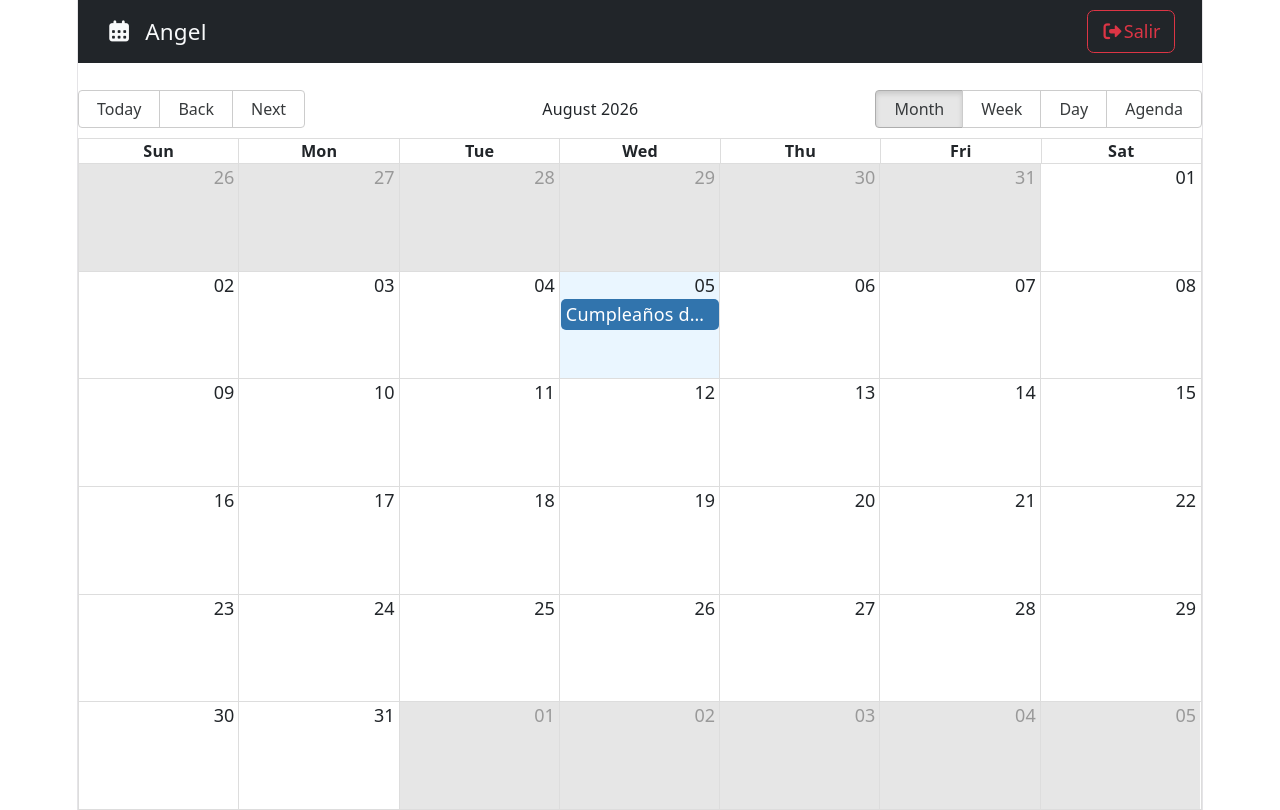
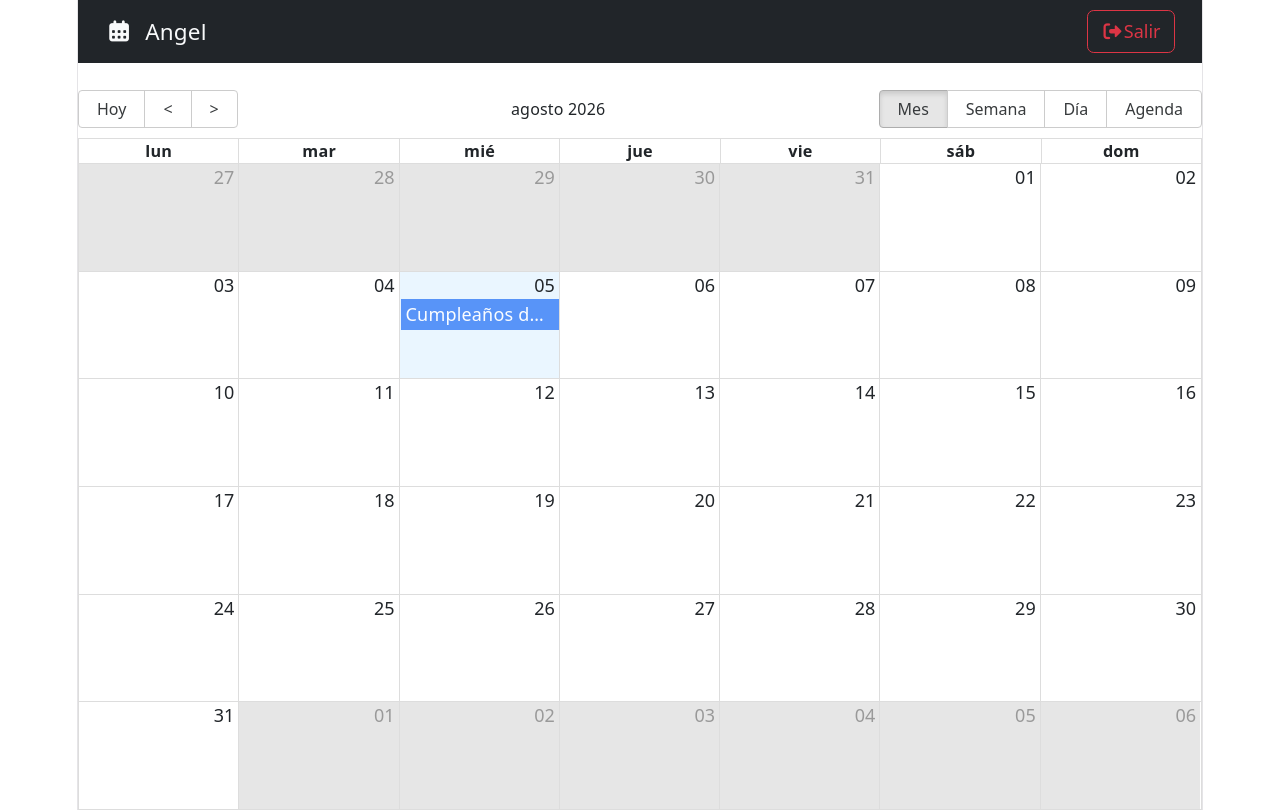
Before and after one commit to angelguzman97/react-08-calendar, a React (Vite) app: page / in a window 1280 px wide. Built offline with nearby package versions, Linux system fonts and the light colour scheme.

Commit message:
Configuraciones adicionales al calendario

```diff
--- a/src/calendar/pages/CalendarPage.tsx
+++ b/src/calendar/pages/CalendarPage.tsx
@@ -1,22 +1,24 @@
-import { Calendar, dateFnsLocalizer } from 'react-big-calendar';
+import { Calendar } from 'react-big-calendar';
 import 'react-big-calendar/lib/css/react-big-calendar.css';
-import { format, parse, startOfWeek, getDay, addHours } from 'date-fns'
-import { enUS } from 'date-fns/locale';
+import { addHours } from 'date-fns'
 
 import { Navbar } from '../';
+import { localizer, getMessagesES } from '../../helpers';
 
-const locales = {
-  'en-US': enUS,
-};
-const localizer = dateFnsLocalizer({
-  format,
-  parse,
-  startOfWeek,
-  getDay,
-  locales,
-});
+interface CalendarEvent {
+  title: string;
+  notes: string;
+  start: Date;
+  end: Date;
+  bgColor: string;
+  user: {
+    _id: string;
+    name: string;
+  };
+}
 
-const myEventsList = [{
+
+const myEventsList: CalendarEvent[] = [{
   title: 'Cumpleaños del jefe',
   notes: 'Hay que comprar pastel',
   start: new Date(),
@@ -30,17 +32,35 @@ const myEventsList = [{
 
 export const CalendarPage = () => {
 
+  const eventStyleGetter = (event: CalendarEvent, start: Date, end: Date, isSelected: boolean) => {
+    console.log({ event, start, end, isSelected });
+
+    const style: React.CSSProperties = {
+      backgroundColor: '#347cf7',
+      borderRadius: '0px',
+      opacity: 0.8,
+      color: 'white'
+    };
+
+    return {
+      style
+    }
+
+  }
 
   return (
     <>
       <Navbar />
 
       <Calendar
+        culture='es'
         localizer={localizer}
         events={myEventsList}
         startAccessor="start"
         endAccessor="end"
         style={{ height: 'calc(100vh - 80px)' }}
+        messages={getMessagesES()}
+        eventPropGetter={eventStyleGetter}
       />
 
     </>
--- /dev/null
+++ b/src/helpers/calendarLocalizer.ts
@@ -0,0 +1,14 @@
+import { format, getDay, parse, startOfWeek } from "date-fns";
+import { es } from "date-fns/locale";
+import { dateFnsLocalizer } from "react-big-calendar";
+
+const locales = {
+    'es': es,
+};
+export const localizer = dateFnsLocalizer({
+    format,
+    parse,
+    startOfWeek,
+    getDay,
+    locales,
+});
--- /dev/null
+++ b/src/helpers/getMessages.ts
@@ -0,0 +1,17 @@
+export const getMessagesES = () => {
+    return {
+        allDay: 'Todo el día',
+        previous: '<',
+        next: '>',
+        today: 'Hoy',
+        month: 'Mes',
+        week: 'Semana',
+        day: 'Día',
+        agenda: 'Agenda',
+        date: 'Fecha',
+        time: 'Hora',
+        event: 'Evento',
+        noEventsInRange: 'No hay eventos en este rango',
+        // showMore: total => `+ Ver más (${total}) `
+    }
+};
--- /dev/null
+++ b/src/helpers/index.ts
@@ -0,0 +1,2 @@
+export * from './calendarLocalizer';
+export * from './getMessages';
```
